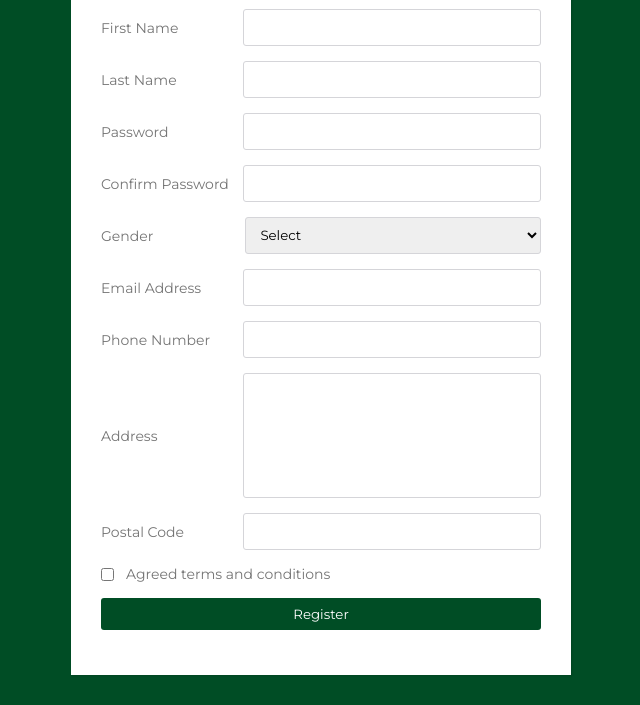
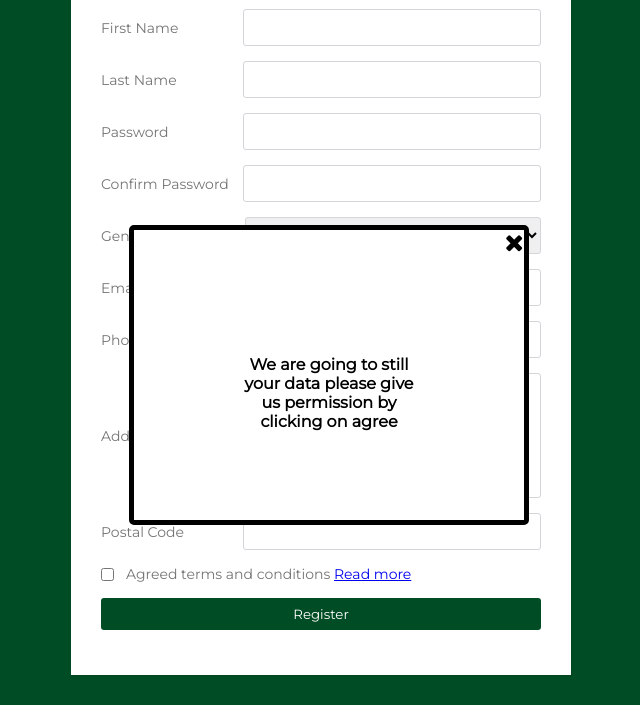
Before and after one commit to PrathamDhobe/Registration_form, a plain HTML site: page index.html in a window 1280 px wide. Shown: the part 95-800 px from the top of the page, without its empty margins (319-959 px from the left). Drawn offline with Linux system fonts and the light colour scheme.

Commit message:
added terms and condition modal

```diff
--- a/index.html
+++ b/index.html
@@ -3,6 +3,7 @@
 <head>
     <meta charset="UTF-8">
     <meta http-equiv="X-UA-Compatible" content="IE=edge">
+    <link rel="stylesheet" href="https://cdnjs.cloudflare.com/ajax/libs/font-awesome/4.7.0/css/font-awesome.min.css">
     <link rel="shortcut icon" type="x-icon" href="logo.png">
     <meta name="viewport" content="width=device-width, initial-scale=1.0">
     <link rel="stylesheet" href="style.css">
@@ -35,6 +36,7 @@
                         <option value="">Select</option>
                         <option value="">Male</option>
                         <option value="">Female</option>
+                        <option value="">Trans</option>
                     </select>
                 </div>
             </div>
@@ -59,13 +61,22 @@
                 <input type="checkbox">
                 <span class="checkmark"></span>
                </label>
-               <p>Agreed terms and conditions</p>
+               <p>Agreed terms and conditions <span><a href="/" onclick="termandcondition()">Read more</a></span></p>
             </div>
             <div class="input_field">
                 <input type="submit" value="Register" class="btn">
             </div>
         </div>
     </div>
+    <div class="termsandcondtion_modal">
+        <div class="cross" onclick="closemodal()"><i class="fa fa-close" style="font-size:24px"></i></div>
+        <h4>We are going to still your data please give us permission by clicking on agree </h4>
+    </div>
 
 </body>
+<script>
+    const closemodal=()=>{
+        let changes= document.getElementsByClassName("termsandcondtion_modal")[0].style.display = "none";
+    }
+</script>
 </html>
--- a/style.css
+++ b/style.css
@@ -22,7 +22,6 @@ body{
     font-size: 24px;
     font-weight: 700;
     margin-bottom: 25px;
-    color: #004d25;
     text-transform: uppercase;
     text-align: center;
 }
@@ -113,3 +112,33 @@ body{
     flex-direction: row;
 }
 }
+
+
+label{
+    color: #004d25;
+}
+.termsandcondtion_modal{
+    display: block;
+    position: absolute;
+    border: 5px solid black;
+    border-radius: 5px;
+    left: 35%;
+    width: 400px;
+    height: 300px;
+    background-color: white;
+    top: 40vh;
+    text-align: center;
+
+}
+.termsandcondtion_modal h4{
+    padding: 100px ;
+}
+.cross{
+    cursor: pointer;
+    margin-left: 95%;
+}
+@media (max-width:900px) {
+    .termsandcondtion_modal{
+        left: 0;
+    }
+}
```
